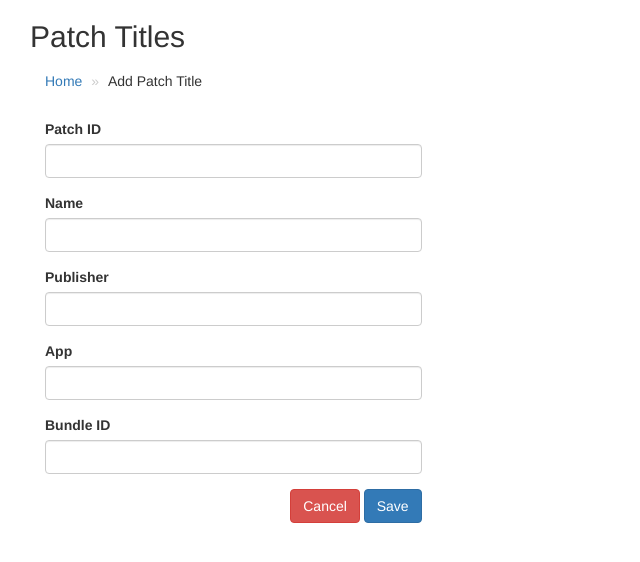
After one commit to brysontyrrell/PatchServer, a Flask app: page /patch/add in a window 1280 px wide. The commit adds this page. Shown: the top 562 px of the page, without its empty margins (0-640 px from the left). Run offline with Flask 2, Linux system fonts and the light colour scheme; parts of the project's set-up code (start-up, migrations or seed data) failed here and were passed over; some libraries are stand-ins or nearby versions.

Commit message:
Patch Title creation

```diff
--- a/patchserver/routes.py
+++ b/patchserver/routes.py
@@ -35,6 +35,11 @@ def ui_patch():
         flask.abort(404)
 
     return flask.render_template('patch.html', patch_title=patch_title), 200
+
+
+@app.route('/patch/add')
+def ui_add_patch():
+    return flask.render_template('actions/new_patch.html'), 200
 
 
 @app.route('/rss')
--- /dev/null
+++ b/patchserver/static/js/custom.js
@@ -0,0 +1,41 @@
+/**
+ * Created by brysontyrrell on 8/1/17.
+ */
+function ConvertFormToJSON(form){
+    var array = jQuery(form).serializeArray();
+    var json = {};
+
+    jQuery.each(array, function() {
+        json[this.name] = this.value || '';
+    });
+
+    return json;
+}
+
+// https://gist.github.com/kmaida/6045266
+function ConvertTimestamp(timestamp) {
+  var d = new Date(timestamp * 1000),	// Convert the passed timestamp to milliseconds
+		yyyy = d.getFullYear(),
+		mm = ('0' + (d.getMonth() + 1)).slice(-2),	// Months are zero based. Add leading 0.
+		dd = ('0' + d.getDate()).slice(-2),			// Add leading 0.
+		hh = d.getHours(),
+		h = hh,
+		min = ('0' + d.getMinutes()).slice(-2),		// Add leading 0.
+		ampm = 'AM',
+		time;
+
+	if (hh > 12) {
+		h = hh - 12;
+		ampm = 'PM';
+	} else if (hh === 12) {
+		h = 12;
+		ampm = 'PM';
+	} else if (hh === 0) {
+		h = 12;
+	}
+
+	// ie: 2013-02-18, 8:35 AM
+	time = yyyy + '-' + mm + '-' + dd + ' ' + h + ':' + min + ' ' + ampm;
+
+	return time;
+}
--- /dev/null
+++ b/patchserver/templates/actions/new_patch.html
@@ -0,0 +1,79 @@
+{% extends 'base.html' %}
+{% block body_content %}
+
+    <div class="container-fluid">
+        <div class="col-md-12 main">
+            <h2>Patch Titles</h2>
+
+            <ol class="breadcrumb">
+                <li><a href="/">Home</a></li>
+                <li class="current">Add Patch Title</li>
+            </ol>
+
+            <form class="col-md-4 col-sm-6" id="addPatchForm">
+                <div class="form-group">
+                    <label for="patch_id">Patch ID</label>
+                    <input type="text" class="form-control" id="patch_id" name="id" required/>
+                </div>
+
+                <div class="form-group">
+                    <label for="patch_name">Name</label>
+                    <input type="text" class="form-control" id="patch_name" name="name" required/>
+                </div>
+
+                <div class="form-group">
+                    <label for="patch_pub">Publisher</label>
+                    <input type="text" class="form-control" id="patch_pub" name="publisher" required/>
+                </div>
+
+                <div class="form-group">
+                    <label for="patch_app">App</label>
+                    <input type="text" class="form-control" id="patch_app" name="appName" required/>
+                </div>
+
+                <div class="form-group">
+                    <label for="patch_bundleid">Bundle ID</label>
+                    <input type="text" class="form-control" id="patch_bundleid" name="bundleId" required/>
+                </div>
+
+                <div class="form-group pull-right">
+                    <button class="btn btn-danger" onclick="window.location.href='../'">Cancel</button>
+                    <button class="btn btn-primary" type="submit" id="addPatchFormSubmit">Save</button>
+                </div>
+            </form>
+
+        </div>
+    </div>
+
+    <script>
+    $(document).ready(function () {
+        var registerForm = $('#addPatchForm');
+
+        registerForm.on('submit', function (event) {
+            //stop submit the form, we will post it manually.
+            event.preventDefault();
+            var jsonData = ConvertFormToJSON(registerForm);
+            $("#addPatchFormSubmit").prop("disabled", true);
+
+            $.ajax({
+                type: "POST",
+                url: "../api/v1/title/create",
+                dataType: 'json',
+                contentType: "application/json",
+                data: JSON.stringify(jsonData),
+                cache: false,
+                success: function (data) {
+                    console.log("SUCCESS: ", data);
+                    window.location.href = '../';
+                },
+                error: function (e) {
+                    console.log("ERROR: ", e);
+                    console.log("ERROR MSG: ", e.responseText);
+                    window.location.href = '../';
+                }
+            });
+        });
+    });
+    </script>
+
+{% endblock %}
--- a/patchserver/templates/base.html
+++ b/patchserver/templates/base.html
@@ -7,6 +7,7 @@
     <!-- Bootstrap core JavaScript -->
     <script src="../static/js/jquery.min.js"></script>
     <script src="../static/js/bootstrap.min.js"></script>
+    <script src="../static/js/custom.js"></script>
 
     <!-- Bootstrap core CSS -->
     <link href="../static/css/bootstrap.min.css" rel="stylesheet">
--- a/patchserver/templates/patch.html
+++ b/patchserver/templates/patch.html
@@ -20,7 +20,7 @@
                             <th>Current Version</th>
                             <th>App</th>
                             <th>Bundle ID</th>
-                            <th>Extension Attribute?</th>
+                            <th>Ext Att?</th>
                             <th>Last Modified</th>
                             <th></th>
                         </tr>
@@ -100,7 +100,7 @@
             '<td>' + data.currentVersion + '</td>' +
             '<td>' + data.appName + '</td>' +
             '<td>' + data.bundleId + '</td>' +
-            '<td/>' +
+            '<td>N/A</td>' +
             '<td>' + date.toLocaleString('en-us', options) + '</td>' +
             '<td>' +
             '    <button class="btn-primary btn-xs pull-right" onclick="window.location.href=\'#\'">' +
```
Also changed, not shown: patchserver/templates/index.html (+11 -6 lines).
